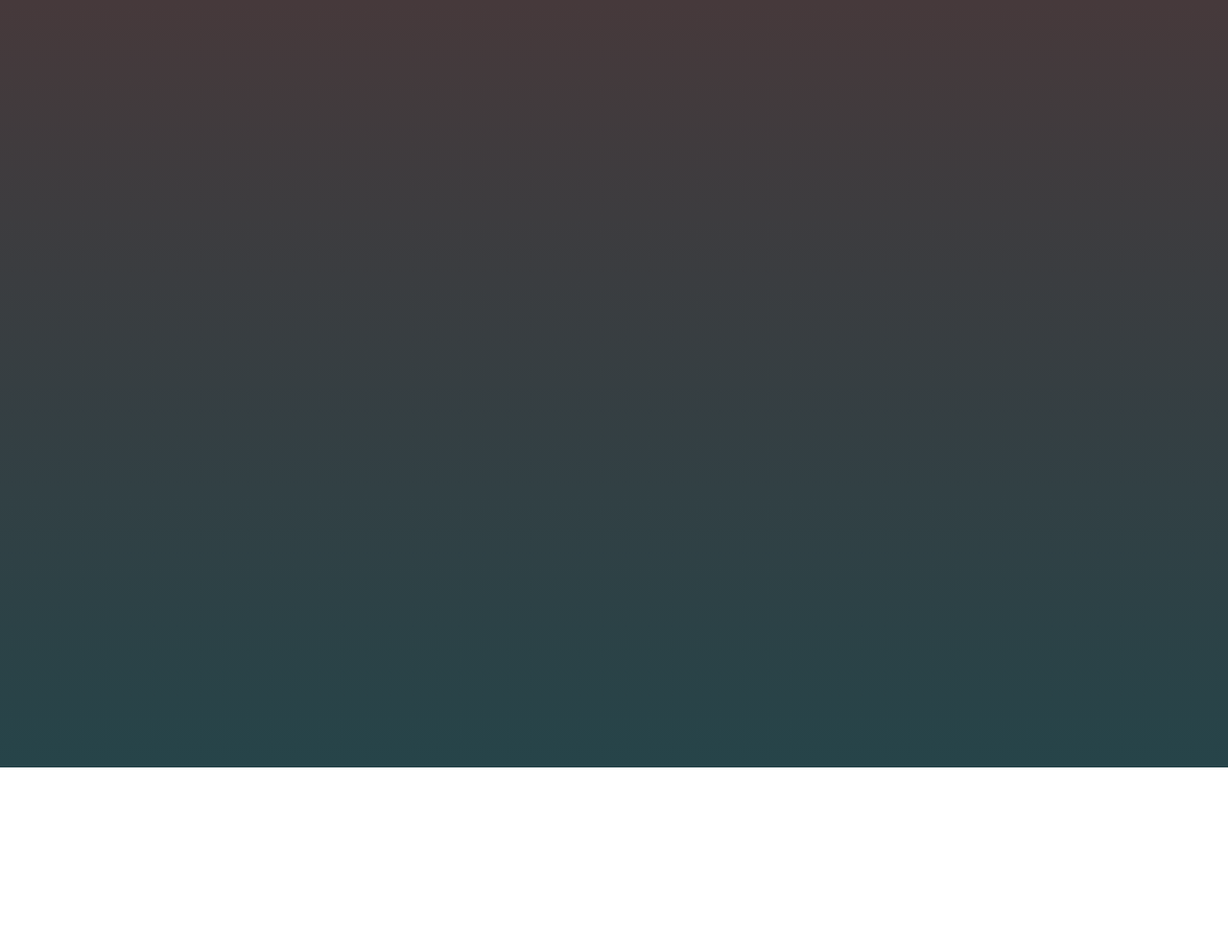
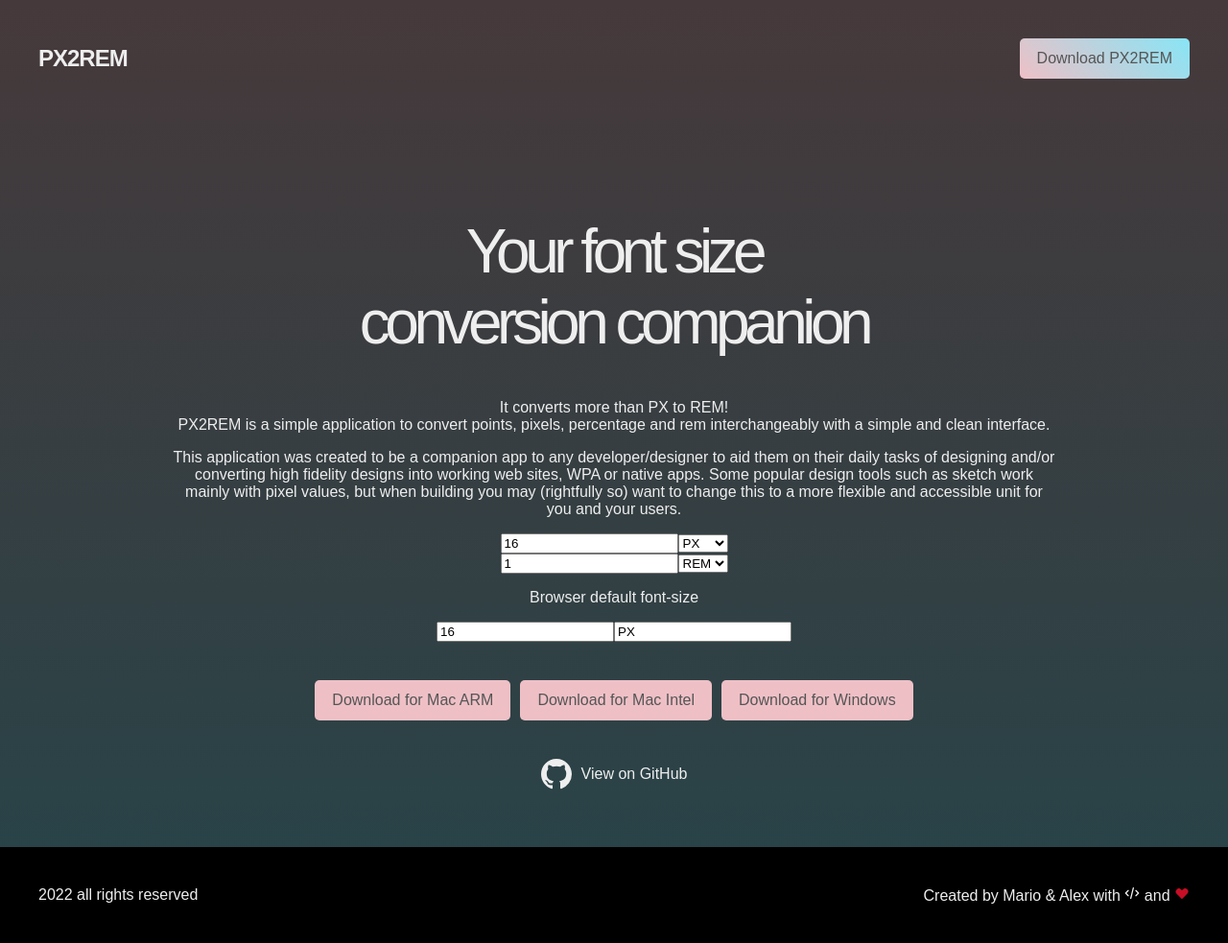
Before and after one commit to Mario-Duarte/PX2Rem, a Gatsby site: page / in a window 1280 px wide. Shown: the whole page at 96% size. Before the commit the page ends 800 px from the top, so only its background shows below. Built offline with nearby package versions, Linux system fonts and the light colour scheme; Gatsby itself is replaced by a stand-in of ours.

Commit message:
Added components to page and started work on the calculator

```diff
--- /dev/null
+++ b/src/components/Calculator/Calculator.js
@@ -0,0 +1,58 @@
+import React, { useState } from "react"
+
+export function Calculator() {
+
+    const [size, setSize] = useState(16);
+    const [sizeUnit, setSizeUnit] = useState('px');
+    const [resultUnit, setResultUnit] = useState('rem');
+    const [defaultSize, setDefaultSize] = useState(16);
+    const [resultSize, setResultSize] = useState(1);
+
+    const handleChangeSize = (e) => {
+        setSize(e.value);
+    }
+
+    const handleChangeSizeUnit = (e) => {
+        setSizeUnit(e.value);
+    }
+
+    const handleChangeResultUnit = (e) => {
+        setResultUnit(e.value);
+    }
+
+    const handleChangeDefaultSize = (e) => {
+        setDefaultSize(e.value);
+    }
+
+    return(
+        <>
+            <div className="mainControls">
+                <div className="input">
+                <input type="number" value={size} onChange={e=>handleChangeSize(e)} />
+                    <select defaultValue={sizeUnit}>
+                        <option value="rem">REM</option>
+                        <option value="px">PX</option>
+                        <option value="pt">PT</option>
+                        <option value="%">%</option>
+                    </select>
+                </div>
+                <div className="output">
+                    <input type="number" value={resultSize} />
+                    <select defaultValue={resultUnit}>
+                        <option value="rem">REM</option>
+                        <option value="px">PX</option>
+                        <option value="pt">PT</option>
+                        <option value="%">%</option>
+                    </select>
+                </div>
+            </div>
+            <div className="defaults">
+                <p>Browser default font-size</p>
+                <div>
+                    <input type="number" defaultValue={defaultSize} />
+                    <input type="text" value="PX" readOnly />
+                </div>
+            </div>
+        </>
+    )
+}
--- a/src/pages/index.js
+++ b/src/pages/index.js
@@ -1,11 +1,42 @@
 import * as React from "react"
 import Layout from "../components/layout"
-
+import { Header } from "../components/Header/Header"
+import { Logo } from "../components/Logo/Logo"
+import { Buttons } from "../components/Buttons/Buttons"
+import { Footer } from "../components/Footer/Footer"
+import {BsGithub} from "react-icons/bs"
+import { Main } from "../components/Container/Main"
+import { ButtonsContainer } from "../components/Container/ButtonsContainer"
+import { ProjectContainer } from "../components/Container/ProjectContainer"
+import { Calculator } from "../components/Calculator/Calculator"
 
 const IndexPage = () => {
   return (
     <Layout>
+      <Header>
+        <Logo />
+        <Buttons href={"https://google.com"} className="small" id="hello">
+          <>Download PX2REM</>
+        </Buttons>
+      </Header>
 
+      <Main>
+        <h1>Your  font size<br/>conversion companion</h1>
+        <p>It converts more than PX to REM!<br/>PX2REM is a simple application to convert points, pixels, percentage and rem interchangeably with a simple and clean interface.</p>
+        <p>This application was created to be a companion app to any developer/designer to aid them on their daily tasks of designing and/or converting high fidelity designs into working web sites, WPA or native apps. Some popular design tools such as sketch work mainly with pixel values, but when building you may (rightfully so) want to change this to a more flexible and accessible unit for you and your users.</p>
+
+        <Calculator />
+
+        <ButtonsContainer>
+          <Buttons className="primary" href={"https://github.com/Mario-Duarte/PX2Rem/releases/download/1.00/PX2Rem-mac-amr64_v1_00.zip"}>Download for Mac ARM</Buttons>
+          <Buttons className="primary" href={"https://github.com/Mario-Duarte/PX2Rem/releases/download/1.00/PX2REM-darwin-x64_v1_00.zip"}>Download for Mac Intel</Buttons>
+          <Buttons className="primary" href={"https://github.com/Mario-Duarte/PX2Rem/releases/download/1.00/PX2REM-win32-x64_v1_00.zip"}>Download for Windows</Buttons>
+        </ButtonsContainer>
+
+        <ProjectContainer><a href="https://github.com/Mario-Duarte/PX2Rem" target="_blank" rel="noreferrer"><BsGithub /> View on GitHub</a></ProjectContainer>
+      </Main>
+
+      <Footer />
     </Layout>
   )
 }
```
Also changed, not shown: src/hooks/useConvertUnit.js (+0 -14 lines).
